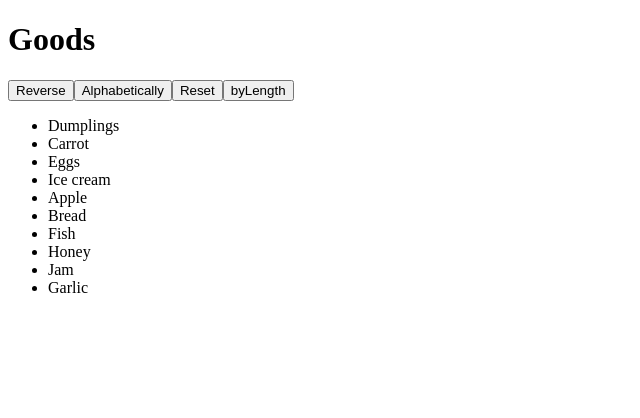
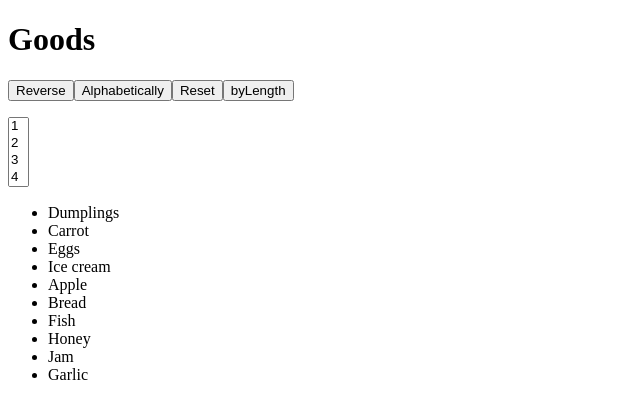
Before and after one commit to mate-academy/react_list-of-goods, a React (Create React App) app: page / in a window 1280 px wide. Both pictures are taken after a click on the button "Start". Shown: the top 418 px of the page, without its empty margins (0-640 px from the left). Built offline with nearby package versions, Linux system fonts and the light colour scheme; the HTML template or start-up script is replaced by a standard one.

Commit message:
Solution

```diff
--- a/src/App.js
+++ b/src/App.js
@@ -17,11 +17,13 @@ const goodsFromServer = [
 const sortForGoodsReverse = arr => [...arr].reverse();
 const alphabeticallySort = arr => [...arr].sort((a, b) => a.localeCompare(b));
 const sortByLenght = arr => [...arr].sort((a, b) => a.length - b.length);
+const selectElem = (arr, n) => [...arr.slice(0, n)];
 
 class App extends React.Component {
   state = {
     isLoaded: false,
     visiblegoods: [...goodsFromServer],
+    valueChange: 0,
   };
 
   sortByReverse = () => {
@@ -48,6 +50,14 @@ class App extends React.Component {
     }));
   };
 
+  checkBy = (event) => {
+    const { value } = event.target;
+    this.setState(prevGood => ({
+      valueChange: value,
+      visiblegoods: selectElem(prevGood.visiblegoods, value),
+    }));
+  };
+
   loadClick = () => {
     this.setState({
       isLoaded: true,
@@ -70,6 +80,27 @@ class App extends React.Component {
             </button>
             <button type="button" onClick={this.sortByReset}>Reset</button>
             <button type="button" onClick={this.sortByLength}>byLength</button>
+            <form action="select1.php" method="post">
+              <p>
+                <select
+                  value={this.state.valueChange}
+                  onChange={this.checkBy}
+                  multiple
+                  name="hero[]"
+                >
+                  <option value="1">1</option>
+                  <option value="2">2</option>
+                  <option value="3">3</option>
+                  <option value="4">4</option>
+                  <option value="5">5</option>
+                  <option value="6">6</option>
+                  <option value="7">7</option>
+                  <option value="8">8</option>
+                  <option value="9">9</option>
+                  <option value="10">10</option>
+                </select>
+              </p>
+            </form>
             <GoodsList goods={this.state.visiblegoods} />
           </div>
         ) : (
```
